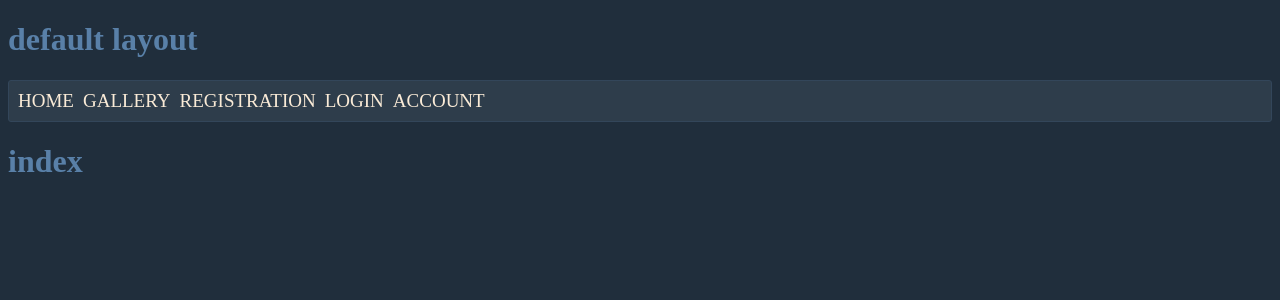
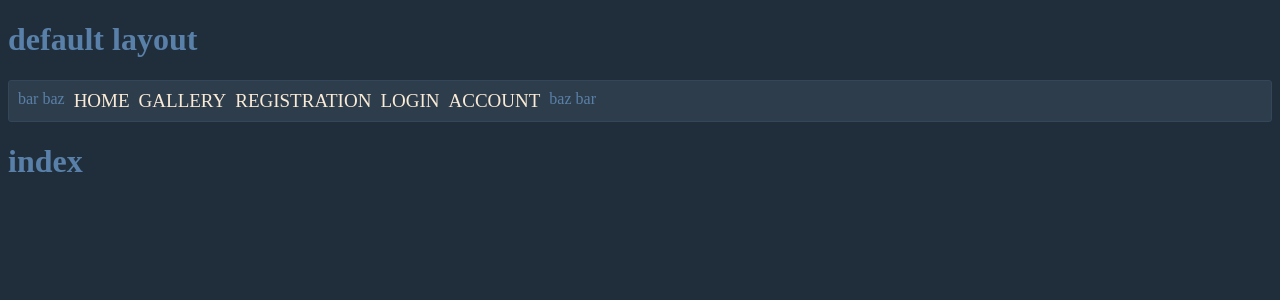
Before and after one commit to alyxmomsen/pretty-nuxt-app, a Nuxt app: page / in a window 1280 px wide. Shown: the top 300 px of the page. Built offline with nearby package versions, Linux system fonts and the light colour scheme; no server answers.

Commit message:
refactor

```diff
--- a/components/MainMenu/index.vue
+++ b/components/MainMenu/index.vue
@@ -11,10 +11,12 @@ console.log(props);
 
 <template>
   <div class="regular-wrapper main-menu">
+    <slot name="foobar"></slot>
     <NuxtLink to="/">home</NuxtLink>
     <NuxtLink to="/gallery">gallery</NuxtLink>
     <NuxtLink to="/auth/registration">registration</NuxtLink>
     <NuxtLink to="/auth/login">login</NuxtLink>
     <NuxtLink v-if="$props.isAuth" to="/account">account</NuxtLink>
+    <slot name="barfoo"></slot>
   </div>
 </template>
--- a/layouts/default.vue
+++ b/layouts/default.vue
@@ -8,9 +8,16 @@ isAuth();
 
 <template>
   <h1>default layout</h1>
-  <MainMenu :is-auth="!!ifAuth" />
+  <MainMenu :is-auth="!!ifAuth">
+    <template v-slot:foobar>
+      <div>bar baz</div>
+    </template>
+    <template v-slot:barfoo>
+      <div>baz bar</div>
+    </template>
+  </MainMenu>
   <div>
   </div>
-  <slot></slot>
+  <slot name="default"></slot>
   <pre></pre>
 </template>
```
